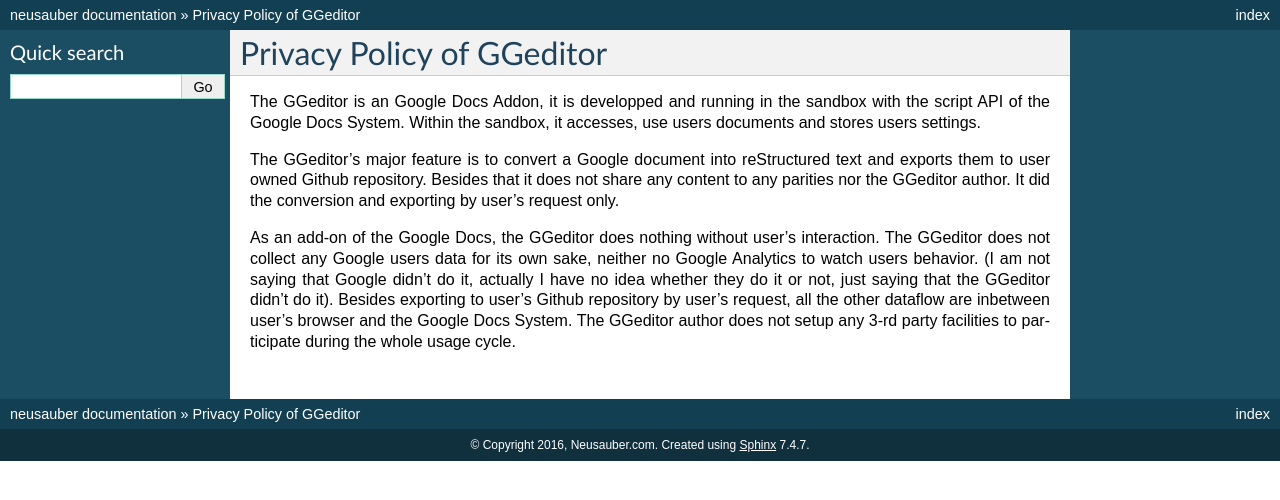
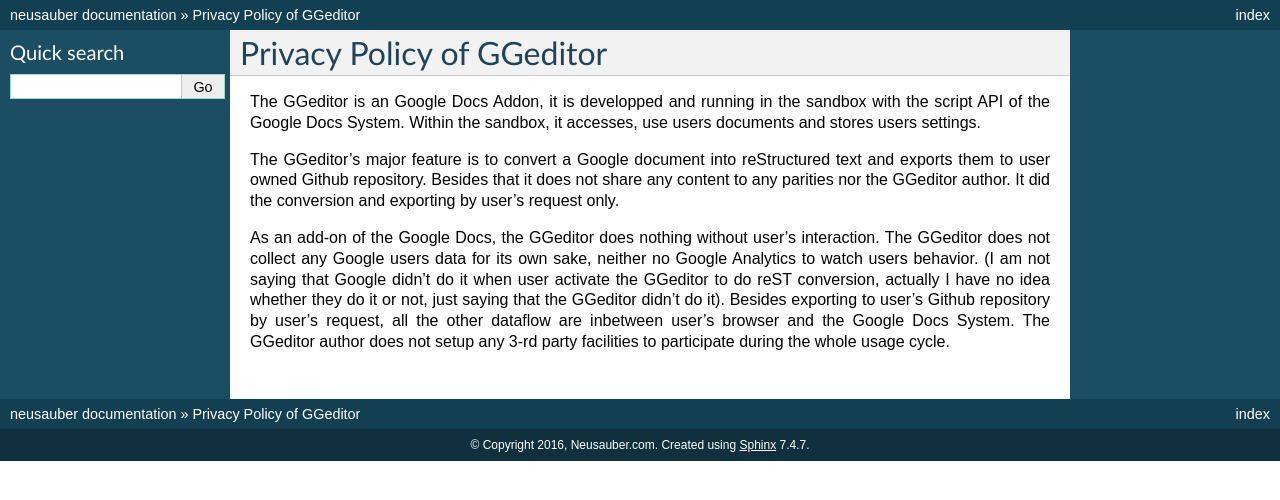
Before and after one commit to rexiap/neusauber, a Sphinx documentation site: the page built from docs/projects/GGeditorPrivacyPolicy.rst, in a window 1280 px wide. Shown: the top 500 px of the page. Built offline with Sphinx 7.4.7, drawn with Linux system fonts in a browser that asks for light colours.

Commit message:
Google Docs reST Editor@2018-2-12 12:25:35

```diff
--- a/docs/projects/GGeditorPrivacyPolicy.rst
+++ b/docs/projects/GGeditorPrivacyPolicy.rst
@@ -8,7 +8,7 @@
 
 The GGeditor's major feature is to convert a Google document into reStructured text and exports them to user owned Github repository. Besides that it does not share any content to any parities nor the GGeditor author.  It did the conversion and exporting by user's request only.
 
-As an add-on of the Google Docs, the GGeditor does nothing without user's interaction. The GGeditor does not collect any Google users data for its own sake, neither no Google Analytics to watch users behavior. (I am not saying that Google didn't do it, actually I have no idea whether they do it or not, just saying that the GGeditor didn't do it). Besides exporting to user's Github repository by user's request, all the other dataflow are inbetween user's browser and the Google Docs System. The GGeditor author does not setup any 3-rd party facilities to participate during the whole usage cycle.
+As an add-on of the Google Docs, the GGeditor does nothing without user's interaction. The GGeditor does not collect any Google users data for its own sake, neither no Google Analytics to watch users behavior. (I am not saying that Google didn't do it when user activate the GGeditor to do reST conversion, actually I have no idea whether they do it or not, just saying that the GGeditor didn't do it). Besides exporting to user's Github repository by user's request, all the other dataflow are inbetween user's browser and the Google Docs System. The GGeditor author does not setup any 3-rd party facilities to participate during the whole usage cycle.
 
 
 .. bottom of content
```
